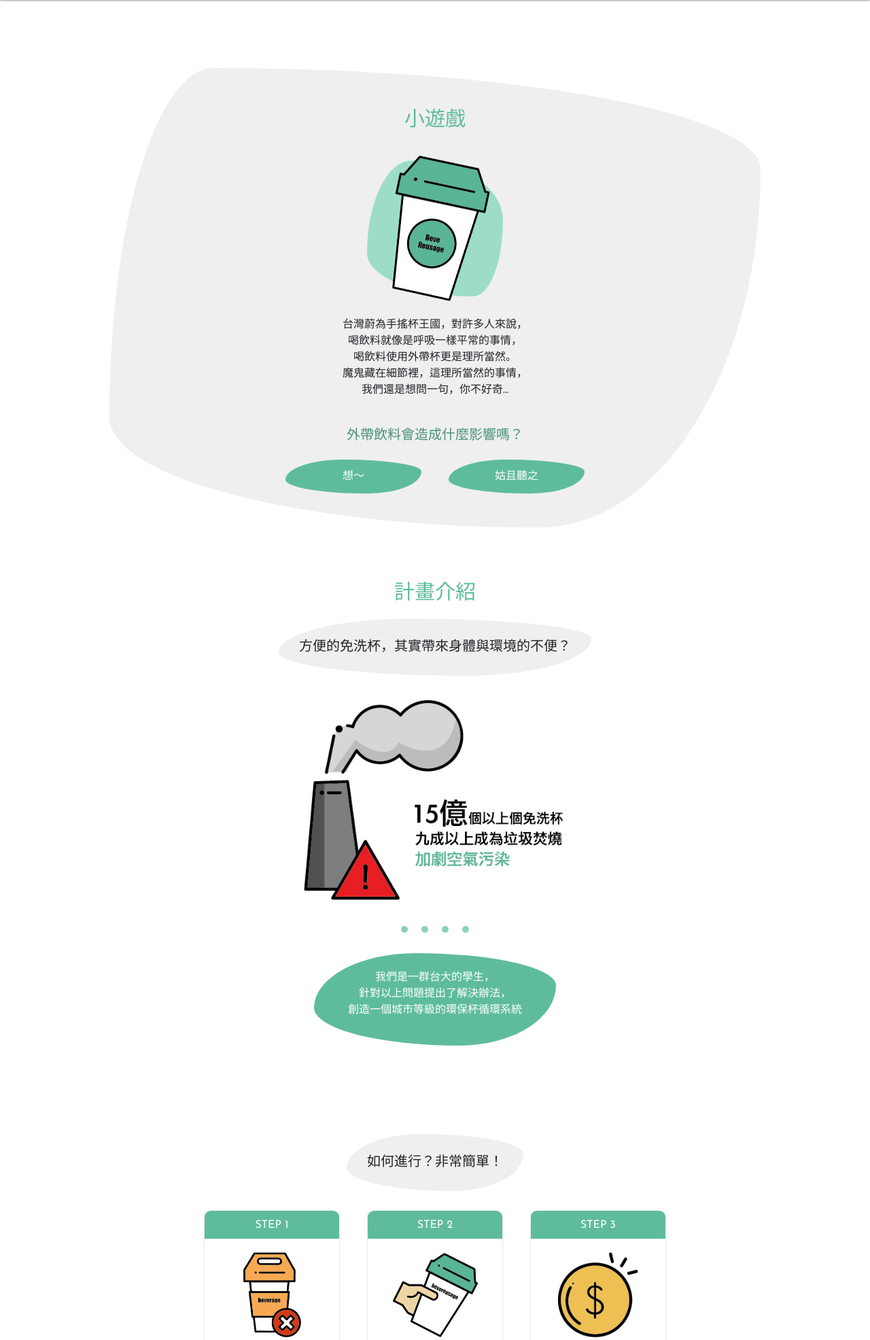
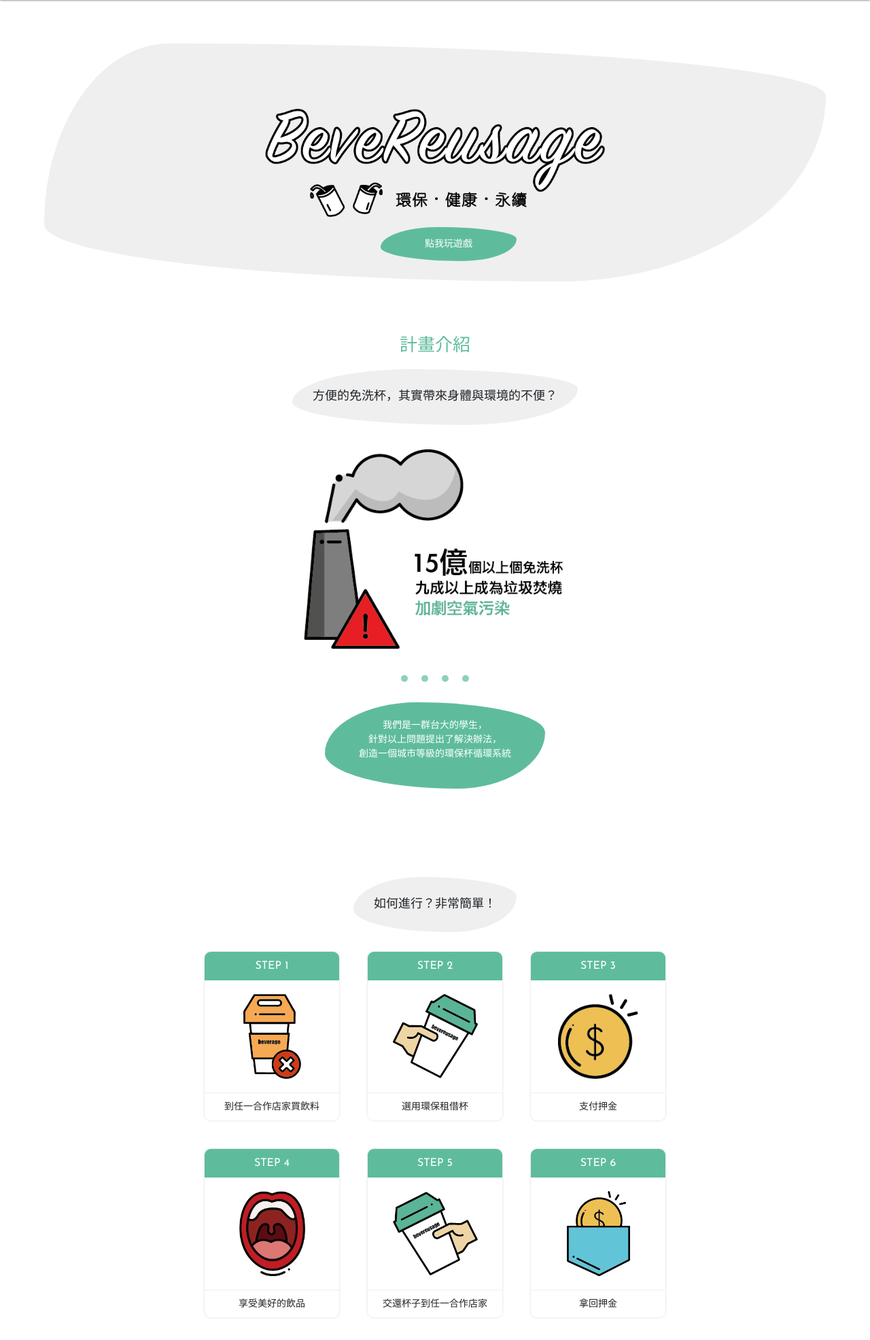
Before and after one commit to jenny-codes/cup-recycling, a Django app: page /interaction/ in a window 1280 px wide. Shown: the top 1971 px of the page at 68% size. Run offline with Django 3.2, Linux system fonts and the light colour scheme; some libraries are stand-ins or nearby versions.

Commit message:
wrong version!! DON'T PULL THIS

```diff
--- a/interaction/static/css/styles.css
+++ b/interaction/static/css/styles.css
@@ -26,10 +26,19 @@
 .container-fluid{
 	padding:0;
 }
-.padding_top{
-	padding-top:80px;
+.animation{
+	z-index: 200;
+	position: fixed;
+	width:100vw;
+	height:100vh;
+	background: var(--color-text) url(../asset/start_animation.gif) center/contain no-repeat;
+	animation: disappear 3s both;
 }
-
+@keyframes disappear{
+	0%{opacity: 1;}
+	70%{opacity: 1;}
+	100%{opacity: 0; pointer-events: none;}
+}
 /* navigation--------------------------------------------start */
 	.navbar{
 		display: flex;
@@ -224,12 +237,12 @@
 h1{
 	color: var(--color-main);
 	text-align: center;
-	font-size:30px;
+	font-size:24px;
 	padding:10px 0;
 	width: 100%;
 }
 h2{
-	font-size: 20px;
+	font-size: 16px;
 	text-align: center;
 	background-color: var(--color-second);
 	border-radius: 42% 58% 40% 60% / 59% 35% 65% 41%;
@@ -244,6 +257,7 @@
 p{
 	text-align: center;
 	font-weight:500;
+	font-size:14px;
 	margin:0;
 	padding-bottom: 20px;
 }
@@ -339,23 +354,37 @@
 .modal-body form label{
 	padding:0;
 }
+.padding_top{
+	padding-top:40px;
+}
 /* 共同設定---------------------------------------end */
-
 /* 小遊戲區-------------------------------------start */
 .sec_game{
-	/* margin:20px 50px; */
 	display: flex;
 	-webkit-display:flex;
 	justify-content: center;
 	padding:20px;
 }
 .game-slide{
+	position: relative;
 	-webkit-flex: 1;  /* Safari 6.1+ */
   -ms-flex: 1;  /* IE 10 */
   flex: 1;
 	background:var(--color-second);
 	border-radius: 16% 84% 34% 66% / 76% 22% 78% 24%;
 	padding:50px 0px;
+}
+.banner{
+	margin:0 auto;
+	height:250px;
+	width:85%;
+	background: url(../asset/1x/banner-el.png) center/contain no-repeat;
+}
+.banner-btn{
+	position: absolute;
+	bottom:30px;
+	left:50%;
+	transform:translateX(-50%);
 }
 .game-slide h2{
 	background: none;
@@ -365,7 +394,7 @@
 }
 .game_start{
 	display: block;
-	height:200px;
+	height:150px;
 	animation: linear shake 1s infinite both;
 }
 @keyframes shake{
@@ -375,8 +404,12 @@
 	75%{transform: rotate(0deg);}
 	100%{transform: rotate(-20deg);}
 }
+.game_title{
+	padding:10px;
+}
 .game_intro{
 	font-weight: 500;
+	font-size: 14px;
 }
 .game_btn_sec{
 	display: flex;
@@ -396,6 +429,7 @@
 	margin:0px 20px;
 	border-radius:42% 58% 40% 60% / 59% 35% 65% 41%;
 	font-weight:500;
+	font-size:14px;
 	color: var(--color-text);
 	background-color: var(--color-main);
 }
@@ -403,23 +437,23 @@
 	background-color: var(--color-btn);
 }
 .game_big_word{
-	font-size:20px;
+	font-size:14px;
 	font-weight:500;
 }
 .hint_word{
 	color: var(--color-warning);
 	font-weight:500;
-	padding:20px;
+	padding:12px;
 }
 .game_highlight_word{
-	font-size: 20px;
+	font-size: 16px;
 	font-weight: 500;
-	padding:20px;
+	padding:0px 20px 20px 20px;
 	color: var(--color-btn);
 }
 .game_big_word input{
 	text-align: center;
-	width:100px;
+	width:70px;
 	color:var(--color-main);
 	margin:0px 10px;
 }
@@ -621,6 +656,9 @@
 	flex-direction: column;
 	flex-wrap: wrap;
 	justify-content: center;
+}
+.process_text{
+	line-height:1.5;
 }
 .process_row{
 	display: flex;
@@ -1021,10 +1060,32 @@
 	width:260px;
 }
 /* 公司後台 */
-
-@media only screen and (min-width:650px){
+@media only screen and (min-width:400px){
+	.banner{
+		position: relative;
+		width:100%;
+		max-width:500px;
+		background: url(../asset/1x/banner-pc-el.png) center/contain no-repeat;
+	}
+}
+@media (min-width:650px){
+	h1{
+		font-size: 26px;
+	}
+	h2{
+		font-size:18px;
+	}
+	h3{
+		font-size:18px;
+	}
+	p{
+		font-size:14px;
+	}
+	.footer_text{
+		font-size: 16px;
+	}
 	.logo{
-		z-index: 1;
+		margin:auto 0;
 	}
 	.ham{
 		display: none;
@@ -1055,14 +1116,11 @@
 	.nav-item{
 		padding:0px 20px;
 	}
-	.nav-link{
-		font-size: 20px;
-	}
 	.plan_img_sec{
 		width:600px;
 	}
 	.plan_img{
-		flex-basis: 50%;
+		height:300px;
 	}
 	.img_block-item{
 		flex-direction: column;
@@ -1111,4 +1170,16 @@
 	.sec_game{
 		padding:20px 50px;
 	}
+	.game_big_word{
+		font-size: 16px;
+	}
+	.game_start{
+		height:200px;
+	}
+	.hint_word{
+		font-size:14px;
+	}
+	.game_big_word input{
+		width: 100px;
+	}
 }
--- a/interaction/static/js/index.js
+++ b/interaction/static/js/index.js
@@ -41,6 +41,12 @@
 }
 function toTop(){
   document.documentElement.scrollTop = 0;
+}
+
+// gif
+function gifFunc() {
+  var gif = document.querySelector('.animation');
+  setTimeout(function(){ gif.add('disappear');}, 1000);
 }
 
 // 遊戲互動區
--- a/interaction/templates/base_generic.html
+++ b/interaction/templates/base_generic.html
@@ -16,6 +16,7 @@
 </head>
 <body data-spy="scroll" data-target="#navbarNav" data-offset="10">
   <div class="container-fluid">
+    <!-- <div class="animation"></div> -->
     {% include "nav_bar.html" %}
     <div class="row padding_top">
       {% block content %}{% endblock %}
--- a/interaction/templates/index.html
+++ b/interaction/templates/index.html
@@ -1,10 +1,12 @@
 {% extends "base_generic.html" %}
-
 {% block content %}
-  <div class="col-12 sec_game section" id="sec_game">
+  <div class="col-12 pt-4 sec_game section" id="sec_game">
     <div class="col-12 slideshow-container">
+      <div class="col-12 game-slide">
+        <div class="banner"></div>
+        <button class="banner-btn game-btn" type="submit" value="玩遊戲">點我玩遊戲</button>
+      </div>
       <div class="col-12 col-lg-10 game-slide">
-        <h1>小遊戲</h1>
         <div class="game_logo bg-circle bg3">
           <img src="../static/asset/1x/logo.png" alt="" class="game_start">
         </div>
@@ -99,7 +101,7 @@
               <input type="range" min="1" max="100" value="50" class="rangebar" id="slider">
             </div>
             <p class="col-12 pt-5 game_highlight_word">
-              滴水穿石，許多的努力往往不是馬上見效，</br>
+              滴水穿石，</br>許多的努力往往不是馬上見效，</br>
               但如果你持續更久的時間呢？
             </p>
           </div>
@@ -257,7 +259,7 @@
     <div class="block col-12 usage_block">
       <h2>合作店家有哪些？</h2>
       <p>目前推動台大校內飲料店家合作中</p>
-      <iframe class="google_map" width='100%' height='400px' frameborder='0' scrolling='no' marginheight='0' marginwidth='0' src='https://maps.google.com.tw/maps?f=q&hl=zh-TW&geocode=&q=台北市新生南路三段90號&z=16&output=embed&t='></iframe>
+      <iframe class="google_map" src="https://www.google.com/maps/d/embed?mid=1ve6uM9Xm5NL0BB7gPTL82HPELzw_4bUF" width="100%" height="400px" frameborder='0' scrolling='no' marginheight='0' marginwidth='0'></iframe>
     </div>
   </div>
   <div class="col-12 sec_cooperation section" id="sec_cooperation">
@@ -298,7 +300,7 @@
   </div>
   <button onclick="toTop()" class="top_button" id="top_button" title="go to top"></button>
   <footer class="col-12">
-    <a class="footer_fb_icon" href="https://www.facebook.com"></a>
+    <a class="footer_fb_icon" href="https://www.facebook.com/NTUSA.Sustainability/"></a>
     <div class="footer_text pt-4">All right reserved by BevereUsage</div>
   </footer>
 {% endblock %}
```
Also changed, not shown: other parts of interaction/static/css/styles.css (+22 -14 lines), interaction/static/asset/1x/banner-el.png (added), interaction/static/asset/1x/banner-mobile.png (added), interaction/static/asset/1x/banner-mobile_1.png (added), interaction/static/asset/1x/banner-pc-el.png (added), interaction/static/asset/1x/banner.png (added), interaction/static/asset/1x/banner_1.png (added), interaction/static/asset/start_animation.gif (added).
